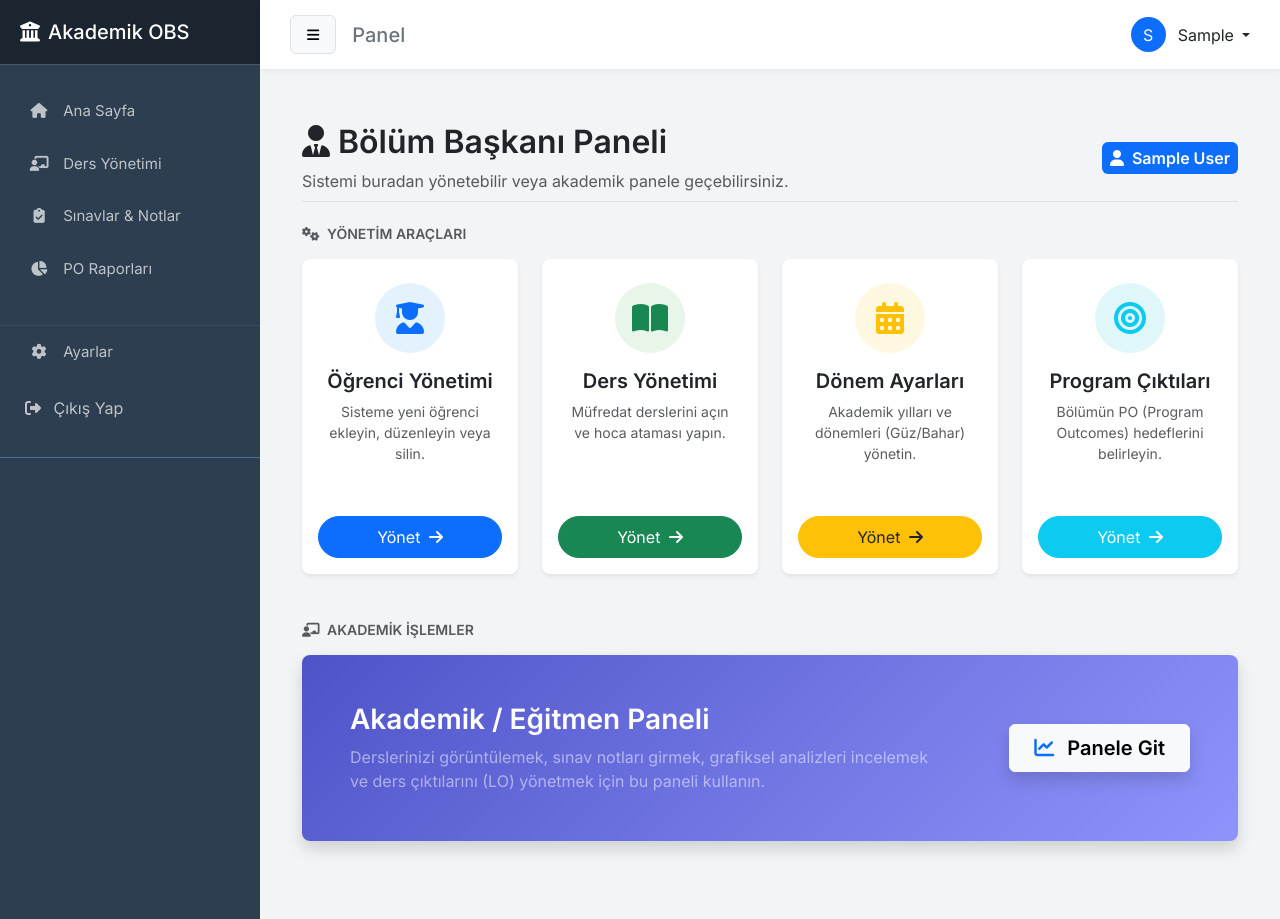
After one commit to kadirgullukaya/student-competency-analytics, a Django app: page /department-head/ in a window 1280 px wide. The commit adds this page. Run offline with Django 5.2, Linux system fonts and the light colour scheme; the visitor is signed in with stand-in values (Sample User, id 1).

Commit message:
Feat: Bölüm Başkanı yetki kontrolleri, view fonksiyonları ve URL yapıları eklendi.

```diff
--- /dev/null
+++ b/academic/templates/department_head_dashboard.html
@@ -0,0 +1,142 @@
+{% extends 'base.html' %}
+
+{% block content %}
+<div class="container mt-4">
+
+    <div class="d-flex justify-content-between align-items-center mb-4 border-bottom pb-2">
+        <div>
+            <h2 class="text-dark fw-bold"><i class="fas fa-user-tie me-2"></i>Bölüm Başkanı Paneli</h2>
+            <p class="text-muted mb-0">Sistemi buradan yönetebilir veya akademik panele geçebilirsiniz.</p>
+        </div>
+        <div>
+            <span class="badge bg-primary fs-6 p-2">
+                <i class="fas fa-user me-1"></i> {{ user.first_name }} {{ user.last_name }}
+            </span>
+        </div>
+    </div>
+
+    <h5 class="text-uppercase text-muted fw-bold mb-3 small"><i class="fas fa-cogs me-1"></i> Yönetim Araçları</h5>
+
+    <div class="row row-cols-1 row-cols-md-2 row-cols-lg-4 g-4 mb-5">
+
+        <div class="col">
+            <div class="card h-100 shadow-sm border-0 bg-white admin-card">
+                <div class="card-body text-center p-4">
+                    <div class="icon-box bg-light-primary text-primary mb-3">
+                        <i class="fas fa-user-graduate fa-2x"></i>
+                    </div>
+                    <h5 class="card-title fw-bold">Öğrenci Yönetimi</h5>
+                    <p class="card-text text-muted small">Sisteme yeni öğrenci ekleyin, düzenleyin veya silin.</p>
+                </div>
+                <div class="card-footer bg-transparent border-0 pb-3 text-center">
+                    <a href="{% url 'manage_students' %}" class="btn btn-primary w-100 rounded-pill">
+                        Yönet <i class="fas fa-arrow-right ms-1"></i>
+                    </a>
+                </div>
+            </div>
+        </div>
+
+        <div class="col">
+            <div class="card h-100 shadow-sm border-0 bg-white admin-card">
+                <div class="card-body text-center p-4">
+                    <div class="icon-box bg-light-success text-success mb-3">
+                        <i class="fas fa-book-open fa-2x"></i>
+                    </div>
+                    <h5 class="card-title fw-bold">Ders Yönetimi</h5>
+                    <p class="card-text text-muted small">Müfredat derslerini açın ve hoca ataması yapın.</p>
+                </div>
+                <div class="card-footer bg-transparent border-0 pb-3 text-center">
+                    <a href="{% url 'manage_courses' %}" class="btn btn-success w-100 rounded-pill">
+                        Yönet <i class="fas fa-arrow-right ms-1"></i>
+                    </a>
+                </div>
+            </div>
+        </div>
+
+        <div class="col">
+            <div class="card h-100 shadow-sm border-0 bg-white admin-card">
+                <div class="card-body text-center p-4">
+                    <div class="icon-box bg-light-warning text-warning mb-3">
+                        <i class="fas fa-calendar-alt fa-2x"></i>
+                    </div>
+                    <h5 class="card-title fw-bold">Dönem Ayarları</h5>
+                    <p class="card-text text-muted small">Akademik yılları ve dönemleri (Güz/Bahar) yönetin.</p>
+                </div>
+                <div class="card-footer bg-transparent border-0 pb-3 text-center">
+                    <a href="{% url 'manage_semesters' %}" class="btn btn-warning w-100 rounded-pill text-dark">
+                        Yönet <i class="fas fa-arrow-right ms-1"></i>
+                    </a>
+                </div>
+            </div>
+        </div>
+
+        <div class="col">
+            <div class="card h-100 shadow-sm border-0 bg-white admin-card">
+                <div class="card-body text-center p-4">
+                    <div class="icon-box bg-light-info text-info mb-3">
+                        <i class="fas fa-bullseye fa-2x"></i>
+                    </div>
+                    <h5 class="card-title fw-bold">Program Çıktıları</h5>
+                    <p class="card-text text-muted small">Bölümün PO (Program Outcomes) hedeflerini belirleyin.</p>
+                </div>
+                <div class="card-footer bg-transparent border-0 pb-3 text-center">
+                    <a href="{% url 'manage_program_outcomes' %}" class="btn btn-info w-100 rounded-pill text-white">
+                        Yönet <i class="fas fa-arrow-right ms-1"></i>
+                    </a>
+                </div>
+            </div>
+        </div>
+    </div>
+
+    <h5 class="text-uppercase text-muted fw-bold mb-3 small"><i class="fas fa-chalkboard-teacher me-1"></i> Akademik İşlemler</h5>
+
+    <div class="card shadow border-0 mb-5 gradient-card">
+        <div class="card-body p-5 d-flex align-items-center justify-content-between flex-wrap">
+            <div>
+                <h3 class="fw-bold text-white mb-2">Akademik / Eğitmen Paneli</h3>
+                <p class="text-white-50 mb-0" style="max-width: 600px;">
+                    Derslerinizi görüntülemek, sınav notları girmek, grafiksel analizleri incelemek ve ders çıktılarını (LO) yönetmek için bu paneli kullanın.
+                </p>
+            </div>
+            <div class="mt-3 mt-lg-0">
+                <a href="{% url 'teacher_dashboard_home' %}" class="btn btn-light btn-lg shadow fw-bold px-4">
+                    <i class="fas fa-chart-line me-2 text-primary"></i> Panele Git
+                </a>
+            </div>
+        </div>
+    </div>
+
+</div>
+
+<style>
+    /* Kartların Hover Efekti */
+    .admin-card {
+        transition: transform 0.3s ease, box-shadow 0.3s ease;
+    }
+    .admin-card:hover {
+        transform: translateY(-5px);
+        box-shadow: 0 10px 20px rgba(0,0,0,0.1) !important;
+    }
+
+    /* İkon Kutuları */
+    .icon-box {
+        width: 70px;
+        height: 70px;
+        border-radius: 50%;
+        display: flex;
+        align-items: center;
+        justify-content: center;
+        margin: 0 auto;
+    }
+    .bg-light-primary { background-color: #e3f2fd; }
+    .bg-light-success { background-color: #e8f5e9; }
+    .bg-light-warning { background-color: #fff8e1; }
+    .bg-light-info { background-color: #e0f7fa; }
+
+    /* Alt Kısımdaki Gradient Kart */
+    .gradient-card {
+        background: linear-gradient(135deg, #4e54c8 0%, #8f94fb 100%);
+        color: white;
+    }
+</style>
+{% endblock %}
--- a/academic/views.py
+++ b/academic/views.py
@@ -1,8 +1,9 @@
 import json
 from django.shortcuts import render, redirect, get_object_or_404
 from django.contrib.auth.decorators import login_required, user_passes_test
+from django.contrib.auth import logout
 from django.db.models import Avg, Max, Count
-from django.contrib import messages  # İşlem mesajları için
+from django.contrib import messages
 from .models import (
     Course,
     LearningOutcome,
@@ -13,7 +14,7 @@ from .models import (
     StudentScore,
     OutcomeMapping,
     Enrollment,
-    Semester,  # Yeni eklendi
+    Semester,
 )
 from .forms import (
     LearningOutcomeForm,
@@ -21,12 +22,12 @@ from .forms import (
     AssessmentWeightForm,
     OutcomeMappingForm,
     EnrollmentForm,
-    # YENİ EKLENEN FORMLAR
     StudentCreationForm,
     CourseForm,
     SemesterForm,
     ProgramOutcomeForm,
 )
+
 
 # --- YETKİ KONTROLLERİ ---
 
@@ -142,7 +143,6 @@ def course_dashboard(request, course_id):
     total_students = Enrollment.objects.filter(course=course).count()
 
     # Grafik Verileri
-    # Sınıf Ortalamaları Karşılaştırması
     all_courses = (
         Course.objects.all()
         if is_department_head(request.user)
@@ -161,7 +161,6 @@ def course_dashboard(request, course_id):
         course_labels.append(c.code)
         course_data.append(float(round(avg, 1)))
 
-    # Sınav Başarı Grafiği
     exam_labels = []
     exam_data = []
     for exam in assessments.reverse():
@@ -204,11 +203,22 @@ def course_dashboard(request, course_id):
 # --- BÖLÜM BAŞKANI YÖNETİM FONKSİYONLARI (YENİ) ---
 
 
+# 🔥 YENİ EKLENEN: BÖLÜM BAŞKANI ANA MENÜSÜ
+@login_required
+@user_passes_test(is_department_head)
+def department_head_dashboard(request):
+    """
+    Bölüm Başkanı için ana menü.
+    Buradan Ders Yönetimi, Öğrenci Yönetimi gibi sayfalara gidecek.
+    """
+    return render(request, "department_head_dashboard.html")
+
+
 # A. ÖĞRENCİ YÖNETİMİ
 @login_required
 @user_passes_test(is_department_head)
 def manage_students(request):
-    students = Student.objects.all().select_related("user").order_by("student_number")
+    students = Student.objects.all().select_related("user").order_by("student_id")
     return render(request, "manage_students.html", {"students": students})
 
 
@@ -232,7 +242,7 @@ def delete_student(request, student_id):
     student = get_object_or_404(Student, id=student_id)
     if request.method == "POST":
         user = student.user
-        user.delete()  # User silinince Student da silinir (Cascade)
+        user.delete()
         messages.success(request, "Öğrenci ve ilişkili veriler silindi.")
     return redirect("manage_students")
 
@@ -273,7 +283,7 @@ def delete_course(request, course_id):
 @login_required
 @user_passes_test(is_department_head)
 def manage_semesters(request):
-    semesters = Semester.objects.all().order_by("-year")
+    semesters = Semester.objects.all().order_by("name")
     return render(request, "manage_semesters.html", {"semesters": semesters})
 
 
@@ -448,7 +458,7 @@ def delete_outcome_mapping(request, mapping_id):
     return redirect("lo_mapping_detail", lo_id=lo_id)
 
 
-# --- ÖĞRENCİ PANELİ VE YÖNLENDİRİCİLER ---
+# --- ÖĞRENCİ PANELİ ---
 
 
 @login_required
@@ -510,6 +520,7 @@ def student_course_dashboard(request, course_id):
             {
                 "code": lo.code,
                 "description": lo.description,
+                # 🔥 DÜZELTME BURADA: 'final_score' -> 'final_success' YAPILDI
                 "score": final_success,
                 "color": color_class,
             }
@@ -528,23 +539,6 @@ def student_course_dashboard(request, course_id):
         "lo_details": lo_details,
     }
     return render(request, "student_dashboard.html", context)
-
-
-@login_required
-def home_redirect(request):
-    # 1. Bölüm Başkanı -> Öğretmen Paneline (Ama yetkileri fazla olacak)
-    if is_department_head(request.user):
-        return redirect("teacher_dashboard_home")
-
-    # 2. Öğretmen -> Öğretmen Paneline
-    if request.user.groups.filter(name="Öğretmen").exists():
-        return redirect("teacher_dashboard_home")
-
-    # 3. Öğrenci -> Ders Listesine
-    elif hasattr(request.user, "student"):
-        return redirect("student_course_list")
-
-    return redirect("login")
 
 
 @login_required
@@ -599,9 +593,11 @@ def student_general_success(request):
     po_scores = []
     po_details = []
     for code, data in po_buckets.items():
+        # Burası da 'final_score' olarak kalmalı, çünkü burada o isimde değişken var.
         final_score = 0
         if data["max"] > 0:
             final_score = round((data["earned"] / data["max"]) * 100, 1)
+
         po_labels.append(code)
         po_scores.append(final_score)
         color = (
@@ -624,3 +620,29 @@ def student_general_success(request):
         "po_details": po_details,
     }
     return render(request, "student_general_success.html", context)
+
+
+# 🔥 TRAFİK POLİSİ (YÖNLENDİRME MERKEZİ)
+@login_required
+def home_redirect(request):
+    """
+    Kullanıcıyı rolüne göre yönlendirir.
+    Rolü yoksa, sanki hatalı giriş yapmış gibi başa döndürür.
+    """
+    # 1. BÖLÜM BAŞKANI
+    if is_department_head(request.user):
+        return redirect("department_head_dashboard")
+
+    # 2. ÖĞRETMEN
+    if request.user.groups.filter(name="Öğretmen").exists():
+        return redirect("teacher_dashboard_home")
+
+    # 3. ÖĞRENCİ
+    elif hasattr(request.user, "student"):
+        return redirect("student_course_list")
+
+    # 4. HİÇBİRİ DEĞİLSE -> HATA VER VE AT
+    # Kullanıcıya "Rolün yok" demek yerine genel bir hata veriyoruz.
+    messages.error(request, "Hatalı kullanıcı adı veya şifre.")
+    logout(request)
+    return redirect("login")
--- a/obs_core/urls.py
+++ b/obs_core/urls.py
@@ -5,14 +5,25 @@ from academic import views
 
 urlpatterns = [
     path("admin/", admin.site.urls),
-    # --- GİRİŞ / ÇIKIŞ ---
-    path("", auth_views.LoginView.as_view(), name="login"),
+    # --- GİRİŞ / ÇIKIŞ & YÖNLENDİRME ---
+    # Anasayfaya giren kişi önce 'home_redirect' (Trafik Polisi) ile karşılaşır.
+    # Giriş yapmamışsa zaten Login'e atılır.
+    path("", views.home_redirect, name="home_redirect"),
+    path(
+        "login/",
+        auth_views.LoginView.as_view(redirect_authenticated_user=True),
+        name="login",
+    ),
     path("logout/", auth_views.LogoutView.as_view(), name="logout"),
-    # --- ANA MENÜLER (DASHBOARD) ---
-    path("dashboard/", views.teacher_dashboard_home, name="teacher_dashboard_home"),
-    path("courses/", views.teacher_courses, name="teacher_courses"),
+    # --- ÖĞRETMEN PANELİ ---
+    path(
+        "teacher-dashboard/",
+        views.teacher_dashboard_home,
+        name="teacher_dashboard_home",
+    ),
+    path("teacher-courses/", views.teacher_courses, name="teacher_courses"),
     path("exams/", views.exam_list, name="exam_list"),
-    # --- DERS DETAYLARI ---
+    # --- DERS DETAYLARI & İÇERİK ---
     path(
         "course/<int:course_id>/dashboard/",
         views.course_dashboard,
@@ -36,14 +47,44 @@ urlpatterns = [
     ),
     # --- PO EŞLEŞTİRME ---
     path("lo/<int:lo_id>/mapping/", views.lo_mapping_detail, name="lo_mapping_detail"),
-    # YENİ EKLENEN: EŞLEŞTİRME SİLME LİNKİ
     path(
         "mapping/<int:mapping_id>/delete/",
         views.delete_outcome_mapping,
         name="delete_outcome_mapping",
     ),
-    # --- ÖĞRENCİ PANELİ VE YÖNLENDİRMELER ---
-    path("dashboard/redirect/", views.home_redirect, name="home_redirect"),
+    # --- 🔥 BÖLÜM BAŞKANI (YÖNETİM PANELİ) ---
+    path(
+        "department-head/",
+        views.department_head_dashboard,
+        name="department_head_dashboard",
+    ),
+    # 1. Öğrenci Yönetimi
+    path("manage-students/", views.manage_students, name="manage_students"),
+    path("add-student/", views.add_student, name="add_student"),
+    path(
+        "delete-student/<int:student_id>/", views.delete_student, name="delete_student"
+    ),
+    # 2. Ders Yönetimi
+    path("manage-courses/", views.manage_courses, name="manage_courses"),
+    path("add-course/", views.add_course, name="add_course"),
+    path("delete-course/<int:course_id>/", views.delete_course, name="delete_course"),
+    # 3. Dönem Yönetimi
+    path("manage-semesters/", views.manage_semesters, name="manage_semesters"),
+    path("add-semester/", views.add_semester, name="add_semester"),
+    path(
+        "delete-semester/<int:semester_id>/",
+        views.delete_semester,
+        name="delete_semester",
+    ),
+    # 4. Program Çıktıları (PO) Yönetimi
+    path("manage-pos/", views.manage_program_outcomes, name="manage_program_outcomes"),
+    path("add-po/", views.add_program_outcome, name="add_program_outcome"),
+    path(
+        "delete-po/<int:po_id>/",
+        views.delete_program_outcome,
+        name="delete_program_outcome",
+    ),
+    # --- ÖĞRENCİ PANELİ ---
     path(
         "student/course/<int:course_id>/",
         views.student_course_dashboard,
```
Also changed, not shown: academic/forms.py (+17 -14 lines), academic/templates/registration/login.html (+26 -0 lines).
